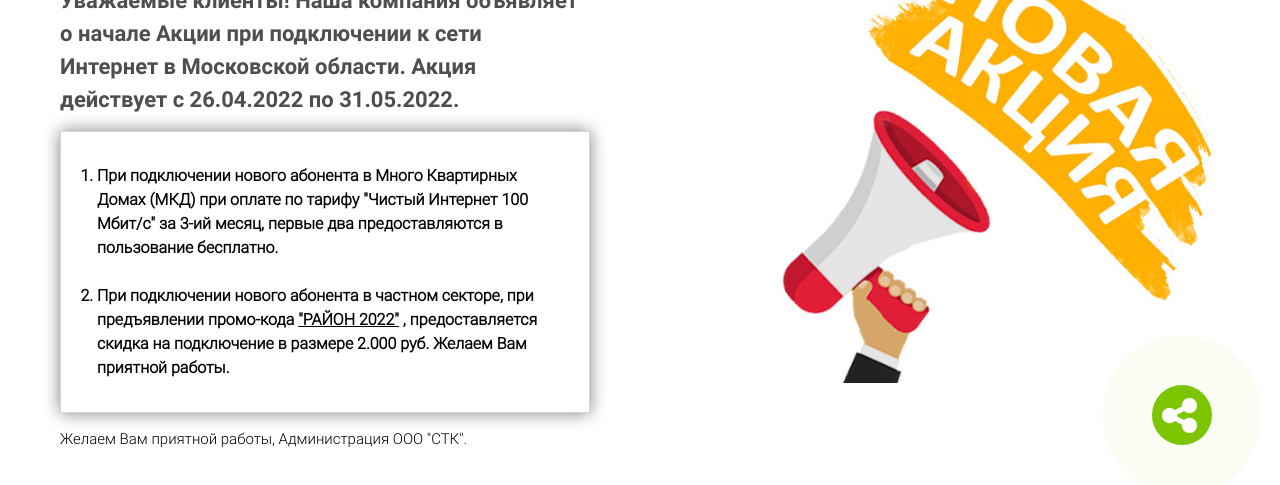
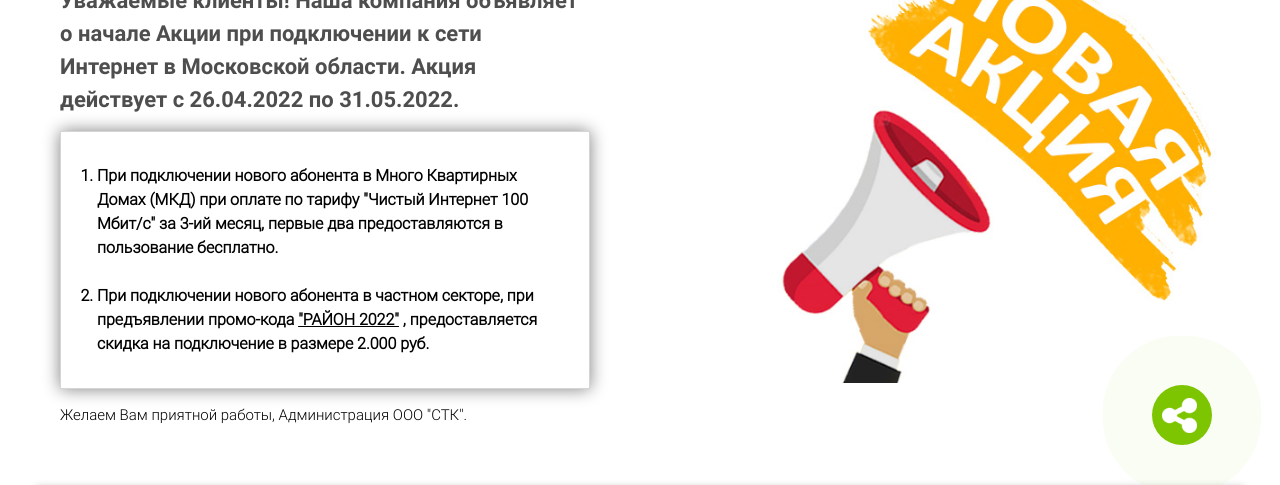
Before and after one commit to Karen270698/STK, a plain HTML site: page akcia.html in a window 1280 px wide. Shown: the part 315-800 px from the top of the page. Drawn offline with Linux system fonts and the light colour scheme; a script that the page names is missing.

Commit message:
Add files via upload

```diff
--- a/akcia.html
+++ b/akcia.html
@@ -125,10 +125,7 @@
                                 3-ий месяц, первые два предоставляются в пользование бесплатно.</li>
                             <br>
                             <li>При подключении нового абонента в частном секторе, при предъявлении промо-кода
-                                <u>"РАЙОН 2022"</u> , предоставляется скидка на подключение в размере 2.000 руб. Желаем
-                                Вам
-                                приятной
-                                работы.
+                                <u>"РАЙОН 2022"</u> , предоставляется скидка на подключение в размере 2.000 руб.
                             </li>
                         </ol>
                     </div>
```
